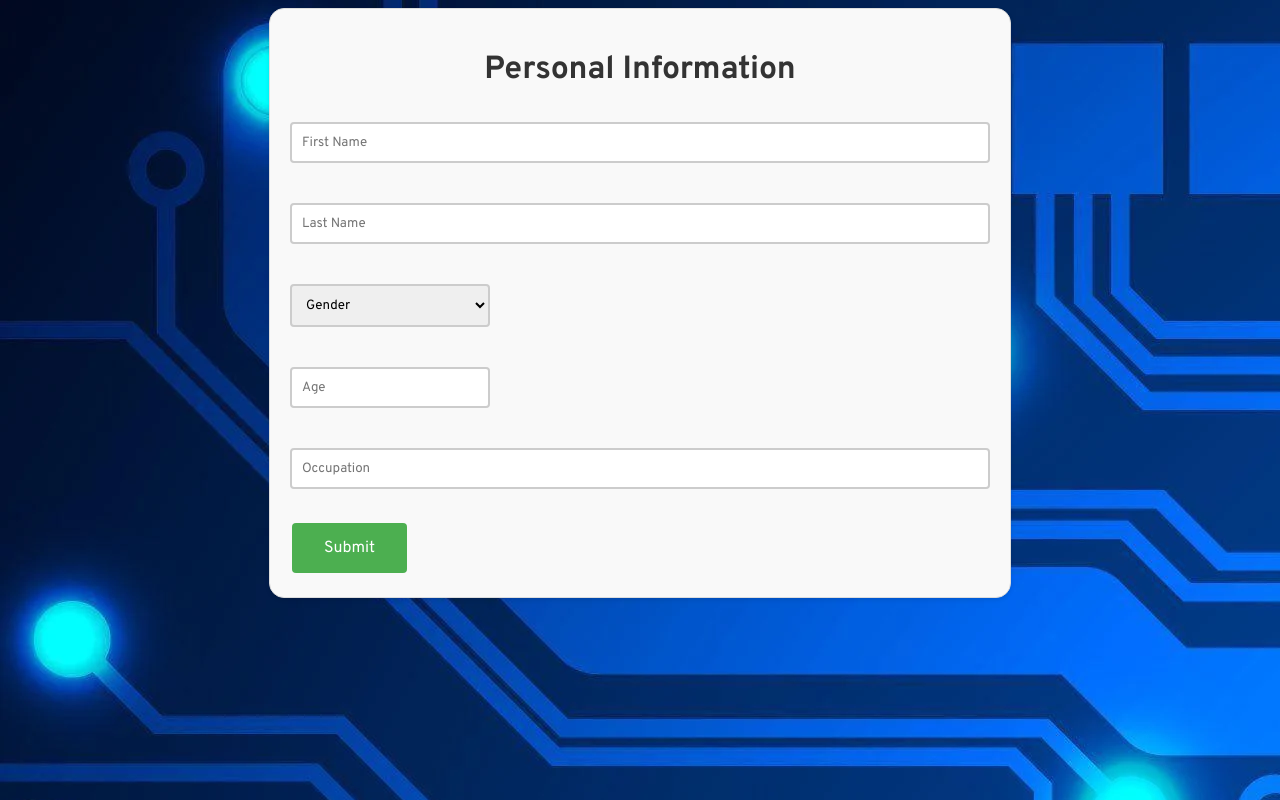
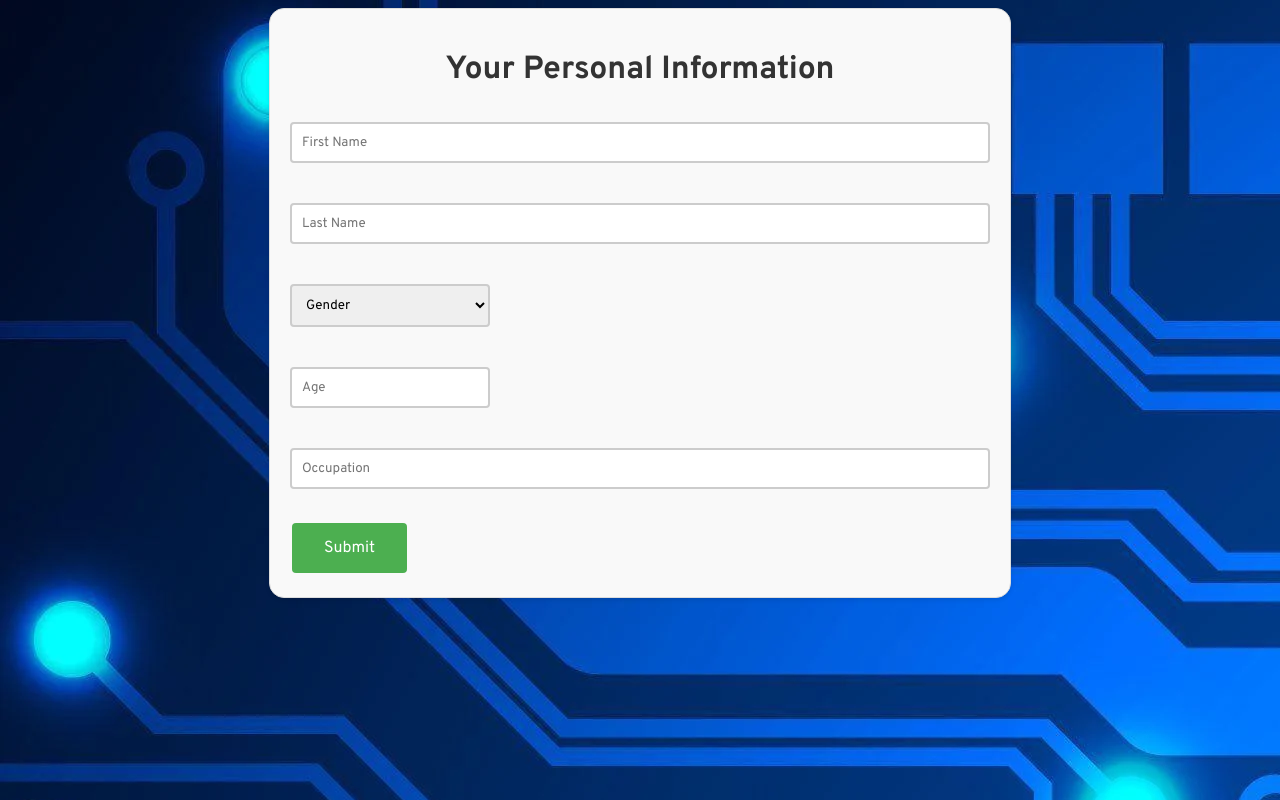
Before and after one commit to macha123321/My-First-Project, a plain HTML site: page index.html in a window 1280 px wide. Drawn offline with Linux system fonts and the light colour scheme.

Commit message:
Modified Html File

```diff
--- a/index.html
+++ b/index.html
@@ -11,7 +11,7 @@
 </head>
 <body>
     <div class="container">
-        <h1 id="header">Personal Information</h1>
+        <h1 id="header">Your Personal Information</h1>
         <input type="text"  id="fname" placeholder="First Name" required>
         <br><br>
         <input type="text"  id="lname" placeholder="Last Name" required>
```
